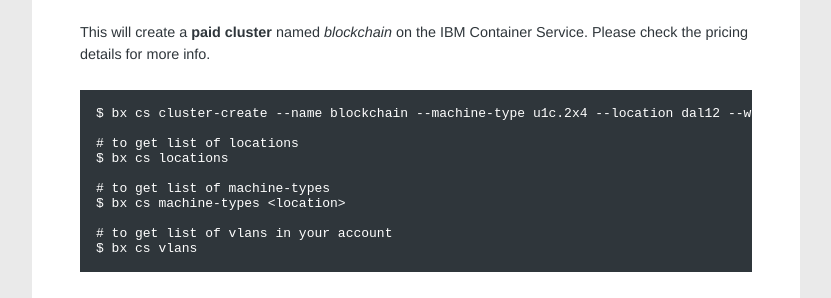
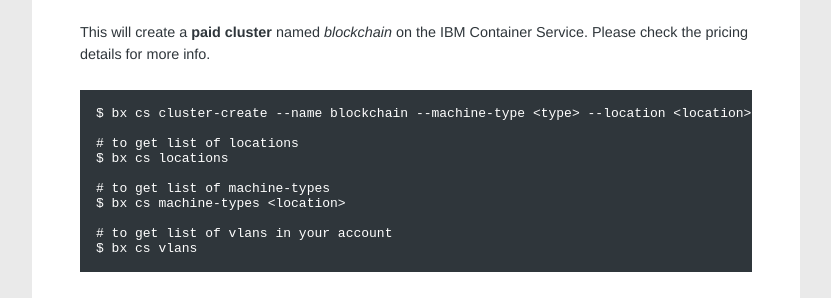
Before and after one commit to IBM-Blockchain-Archive/ibm-blockchain.github.io, a Jekyll site: the page built from _pages/11_Prepare & Setup Paid.md, in a window 1280 px wide and 900 px high, scrolled down 1730 px. Shown: the part 154-452 px from the top of the window, without its empty margins (258-1089 px from the left). Built offline with Jekyll 4.4.1, drawn with Linux system fonts in a browser that asks for light colours; some web fonts are replaced.

Commit message:
renaming files

````diff
--- a/_pages/11_Prepare & Setup_Paid.md
+++ b/_pages/11_Prepare & Setup Paid.md
@@ -66,7 +66,7 @@
 This will create a __paid cluster__ named _blockchain_ on the IBM Container Service. Please check the pricing details for more info.
 
 ```bash
-$ bx cs cluster-create --name blockchain --machine-type u1c.2x4 --location dal12 --workers 3 --public-vlan <vlan-id> --private-vlan <vlan-id>
+$ bx cs cluster-create --name blockchain --machine-type <type> --location <location> --workers <num-workers> --public-vlan <vlan-id> --private-vlan <vlan-id>
 
 # to get list of locations
 $ bx cs locations
````
Also changed, not shown: _pages/12_Simple Install Paid.md (renamed from _pages/12_Simple Install_Paid.md), _pages/13_Interacting with your blockchain Paid.md (renamed from _pages/13_Interacting with your blockchain_Paid.md).
